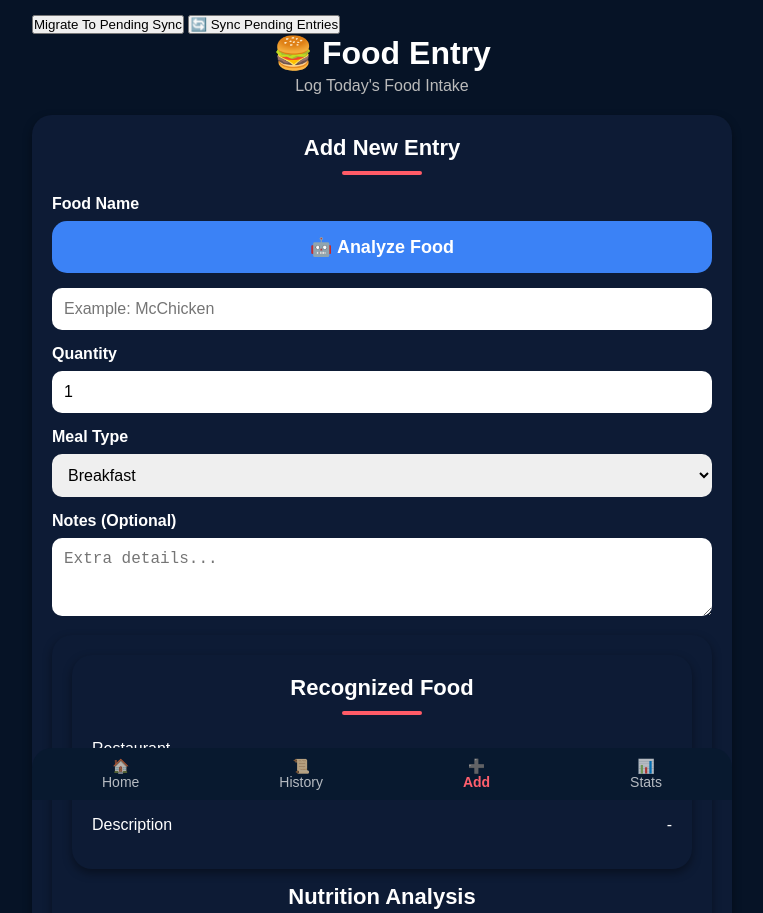
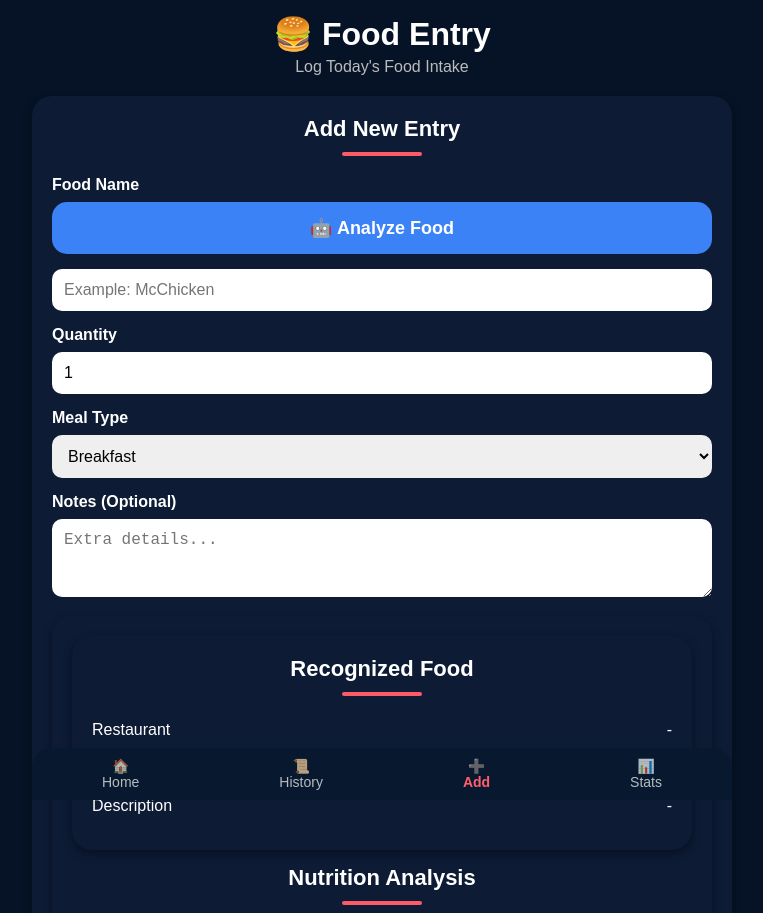
Before and after one commit to johnnychapman2000/FoodTracker, a plain HTML site: page FoodEntry.html in a window 1280 px wide. Shown: the top 913 px of the page, without its empty margins (258-1021 px from the left). Drawn offline with Linux system fonts and the light colour scheme.

Commit message:
Add files via upload

```diff
--- a/FoodEntry.html
+++ b/FoodEntry.html
@@ -10,7 +10,6 @@
 <script src="../JS/NutritionAPI.js?v=4"></script>
 <script src="../JS/navigation.js?v=2"></script>
 <script src="../JS/FoodMasterAPI.js?v=3"></script>
-<script src="../JS/FoodMasterCheck.js?v=4"></script>
 <link rel="stylesheet" href="../CSS/navigation.css?v=1">
 
 <style>
@@ -167,14 +166,6 @@ textarea{
 <body>
 
 <div class="container">
-
-<button onclick="migrateToPendingSync()">
-    Migrate To Pending Sync
-</button>
-
-<button onclick="syncPendingEntries()">
-    🔄 Sync Pending Entries
-</button>
 
     <div class="header">
         <h1>🍔 Food Entry</h1>
```
